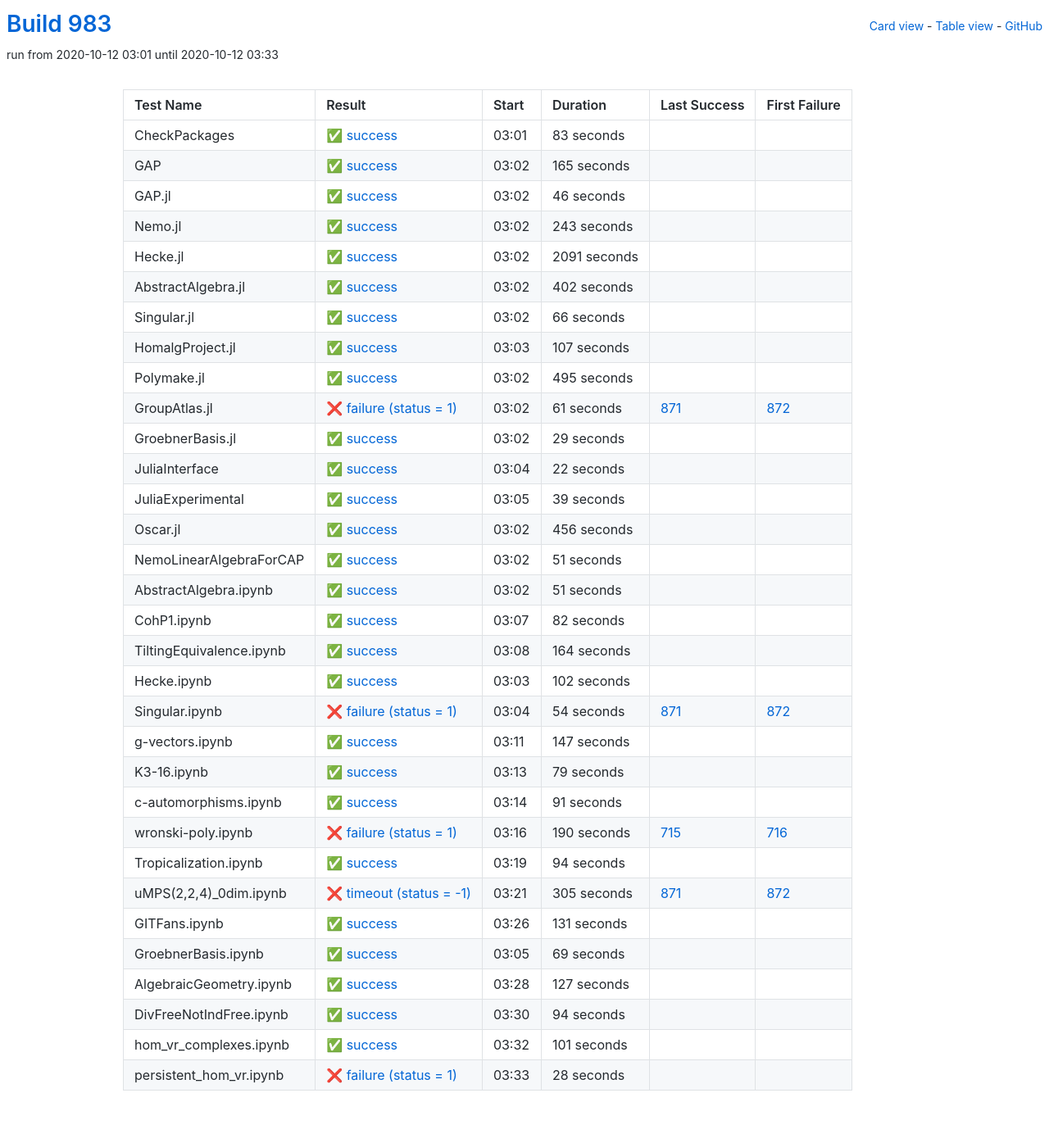
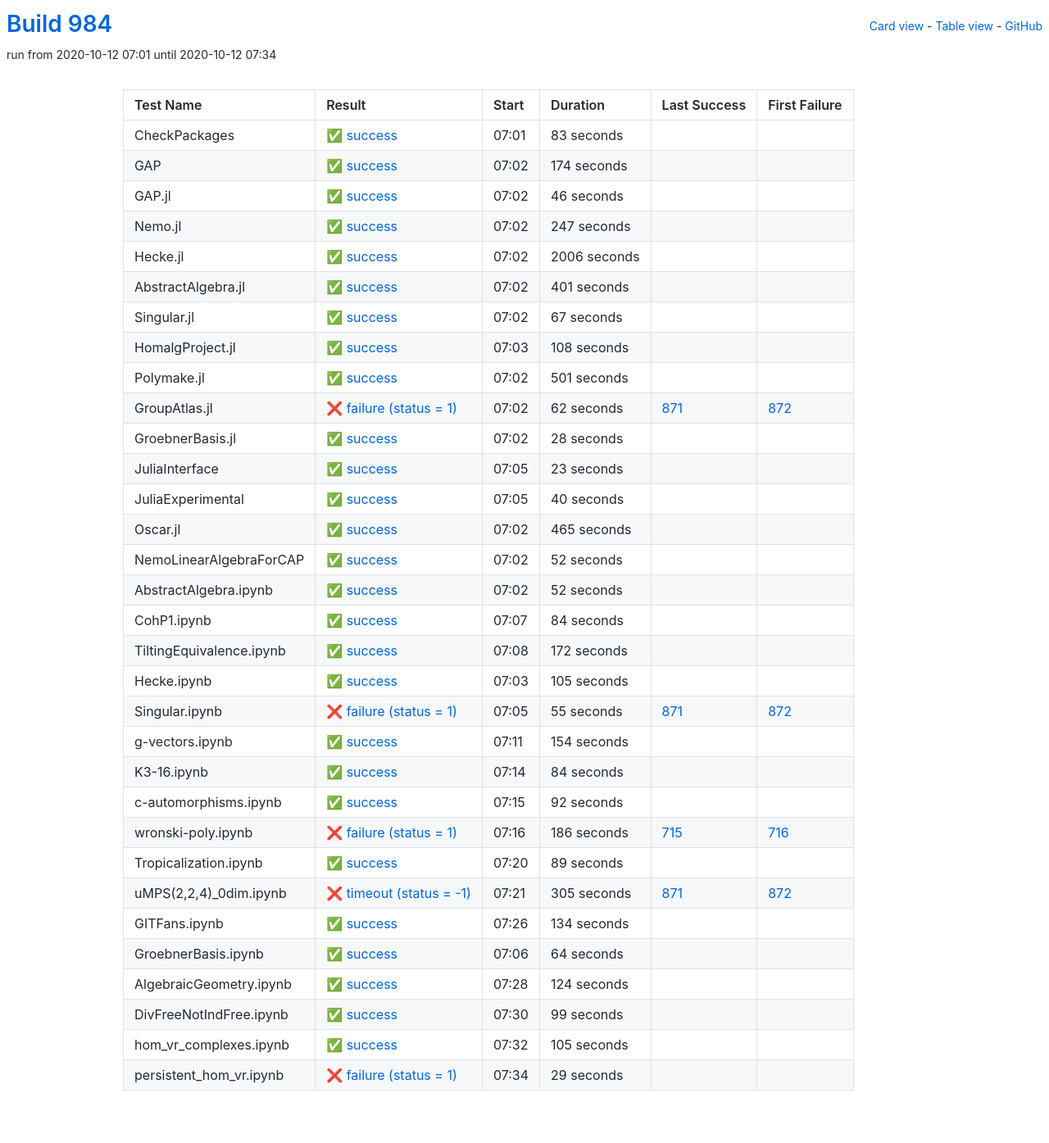
Before and after one commit to oscar-system/oscar-ci-status-stable, a Jekyll site: the page built from table.html, in a window 1280 px wide. Shown: the whole page at 82% size. Built offline with Jekyll 4.4.1, drawn with Linux system fonts in a browser that asks for light colours.

Commit message:
Build #984

```diff
--- a/_data/ci.yml
+++ b/_data/ci.yml
@@ -1,6 +1,6 @@
 ---
-build: 983
-build_url: https://oscarci.mathematik.uni-kl.de/job/oscar-stable/983/
+build: 984
+build_url: https://oscarci.mathematik.uni-kl.de/job/oscar-stable/984/
 job: oscar-stable
 organization: oscar-system
 repo: oscar-ci-status-stable
@@ -8,8 +8,8 @@ repourl: https://github.com/oscar-system/oscar-ci-status-stable
 tests:
 - name: CheckPackages
   id: checkpackages
-  log: https://oscarci.mathematik.uni-kl.de/job/oscar-stable/983/artifact/logs/build-983/CheckPackages.log
-  start: 2020-10-12 03:01
+  log: https://oscarci.mathematik.uni-kl.de/job/oscar-stable/984/artifact/logs/build-984/CheckPackages.log
+  start: 2020-10-12 07:01
   success: true
   exitcode: 0
   status: success
@@ -20,20 +20,20 @@ tests:
   first_failure_url:
 - name: GAP
   id: gap
-  log: https://oscarci.mathematik.uni-kl.de/job/oscar-stable/983/artifact/logs/build-983/GAP.log
-  start: 2020-10-12 03:02
+  log: https://oscarci.mathematik.uni-kl.de/job/oscar-stable/984/artifact/logs/build-984/GAP.log
+  start: 2020-10-12 07:02
   success: true
   exitcode: 0
   status: success
-  duration: 165
+  duration: 174
   last_success: false
   last_success_url:
   first_failure: false
   first_failure_url:
 - name: GAP.jl
   id: gap-jl
-  log: https://oscarci.mathematik.uni-kl.de/job/oscar-stable/983/artifact/logs/build-983/GAP.jl.log
-  start: 2020-10-12 03:02
+  log: https://oscarci.mathematik.uni-kl.de/job/oscar-stable/984/artifact/logs/build-984/GAP.jl.log
+  start: 2020-10-12 07:02
   success: true
   exitcode: 0
   status: success
@@ -44,272 +44,272 @@ tests:
   first_failure_url:
 - name: Nemo.jl
   id: nemo-jl
-  log: https://oscarci.mathematik.uni-kl.de/job/oscar-stable/983/artifact/logs/build-983/Nemo.jl.log
-  start: 2020-10-12 03:02
+  log: https://oscarci.mathematik.uni-kl.de/job/oscar-stable/984/artifact/logs/build-984/Nemo.jl.log
+  start: 2020-10-12 07:02
   success: true
   exitcode: 0
   status: success
-  duration: 243
+  duration: 247
   last_success: false
   last_success_url:
   first_failure: false
   first_failure_url:
 - name: Hecke.jl
   id: hecke-jl
-  log: https://oscarci.mathematik.uni-kl.de/job/oscar-stable/983/artifact/logs/build-983/Hecke.jl.log
-  start: 2020-10-12 03:02
+  log: https://oscarci.mathematik.uni-kl.de/job/oscar-stable/984/artifact/logs/build-984/Hecke.jl.log
+  start: 2020-10-12 07:02
   success: true
   exitcode: 0
   status: success
-  duration: 2091
+  duration: 2006
   last_success: false
   last_success_url:
   first_failure: false
   first_failure_url:
 - name: AbstractAlgebra.jl
   id: abstractalgebra-jl
-  log: https://oscarci.mathematik.uni-kl.de/job/oscar-stable/983/artifact/logs/build-983/AbstractAlgebra.jl.log
-  start: 2020-10-12 03:02
+  log: https://oscarci.mathematik.uni-kl.de/job/oscar-stable/984/artifact/logs/build-984/AbstractAlgebra.jl.log
+  start: 2020-10-12 07:02
   success: true
   exitcode: 0
   status: success
-  duration: 402
+  duration: 401
   last_success: false
   last_success_url:
   first_failure: false
   first_failure_url:
 - name: Singular.jl
   id: singular-jl
-  log: https://oscarci.mathematik.uni-kl.de/job/oscar-stable/983/artifact/logs/build-983/Singular.jl.log
-  start: 2020-10-12 03:02
+  log: https://oscarci.mathematik.uni-kl.de/job/oscar-stable/984/artifact/logs/build-984/Singular.jl.log
+  start: 2020-10-12 07:02
   success: true
   exitcode: 0
   status: success
-  duration: 66
+  duration: 67
   last_success: false
   last_success_url:
   first_failure: false
   first_failure_url:
 - name: HomalgProject.jl
   id: homalgproject-jl
-  log: https://oscarci.mathematik.uni-kl.de/job/oscar-stable/983/artifact/logs/build-983/HomalgProject.jl.log
-  start: 2020-10-12 03:03
+  log: https://oscarci.mathematik.uni-kl.de/job/oscar-stable/984/artifact/logs/build-984/HomalgProject.jl.log
+  start: 2020-10-12 07:03
   success: true
   exitcode: 0
   status: success
-  duration: 107
+  duration: 108
   last_success: false
   last_success_url:
   first_failure: false
   first_failure_url:
 - name: Polymake.jl
   id: polymake-jl
-  log: https://oscarci.mathematik.uni-kl.de/job/oscar-stable/983/artifact/logs/build-983/Polymake.jl.log
-  start: 2020-10-12 03:02
+  log: https://oscarci.mathematik.uni-kl.de/job/oscar-stable/984/artifact/logs/build-984/Polymake.jl.log
+  start: 2020-10-12 07:02
   success: true
   exitcode: 0
   status: success
-  duration: 495
+  duration: 501
   last_success: false
   last_success_url:
   first_failure: false
   first_failure_url:
 - name: GroupAtlas.jl
   id: groupatlas-jl
-  log: https://oscarci.mathematik.uni-kl.de/job/oscar-stable/983/artifact/logs/build-983/GroupAtlas.jl.log
-  start: 2020-10-12 03:02
+  log: https://oscarci.mathematik.uni-kl.de/job/oscar-stable/984/artifact/logs/build-984/GroupAtlas.jl.log
+  start: 2020-10-12 07:02
   success: false
   exitcode: 1
   status: failure
-  duration: 61
+  duration: 62
   last_success: 871
   last_success_url: https://oscarci.mathematik.uni-kl.de/job/oscar-stable/871/
   first_failure: 872
   first_failure_url: https://oscarci.mathematik.uni-kl.de/job/oscar-stable/872/
 - name: GroebnerBasis.jl
   id: groebnerbasis-jl
-  log: https://oscarci.mathematik.uni-kl.de/job/oscar-stable/983/artifact/logs/build-983/GroebnerBasis.jl.log
-  start: 2020-10-12 03:02
+  log: https://oscarci.mathematik.uni-kl.de/job/oscar-stable/984/artifact/logs/build-984/GroebnerBasis.jl.log
+  start: 2020-10-12 07:02
   success: true
   exitcode: 0
   status: success
-  duration: 29
+  duration: 28
   last_success: false
   last_success_url:
   first_failure: false
   first_failure_url:
 - name: JuliaInterface
   id: juliainterface
-  log: https://oscarci.mathematik.uni-kl.de/job/oscar-stable/983/artifact/logs/build-983/JuliaInterface.log
-  start: 2020-10-12 03:04
+  log: https://oscarci.mathematik.uni-kl.de/job/oscar-stable/984/artifact/logs/build-984/JuliaInterface.log
+  start: 2020-10-12 07:05
   success: true
   exitcode: 0
   status: success
-  duration: 22
+  duration: 23
   last_success: false
   last_success_url:
   first_failure: false
   first_failure_url:
 - name: JuliaExperimental
   id: juliaexperimental
-  log: https://oscarci.mathematik.uni-kl.de/job/oscar-stable/983/artifact/logs/build-983/JuliaExperimental.log
-  start: 2020-10-12 03:05
+  log: https://oscarci.mathematik.uni-kl.de/job/oscar-stable/984/artifact/logs/build-984/JuliaExperimental.log
+  start: 2020-10-12 07:05
   success: true
   exitcode: 0
   status: success
-  duration: 39
+  duration: 40
   last_success: false
   last_success_url:
   first_failure: false
   first_failure_url:
 - name: Oscar.jl
   id: oscar-jl
-  log: https://oscarci.mathematik.uni-kl.de/job/oscar-stable/983/artifact/logs/build-983/Oscar.jl.log
-  start: 2020-10-12 03:02
+  log: https://oscarci.mathematik.uni-kl.de/job/oscar-stable/984/artifact/logs/build-984/Oscar.jl.log
+  start: 2020-10-12 07:02
   success: true
   exitcode: 0
   status: success
-  duration: 456
+  duration: 465
   last_success: false
   last_success_url:
   first_failure: false
   first_failure_url:
 - name: NemoLinearAlgebraForCAP
   id: nemolinearalgebraforcap
-  log: https://oscarci.mathematik.uni-kl.de/job/oscar-stable/983/artifact/logs/build-983/NemoLinearAlgebraForCAP.log
-  start: 2020-10-12 03:02
+  log: https://oscarci.mathematik.uni-kl.de/job/oscar-stable/984/artifact/logs/build-984/NemoLinearAlgebraForCAP.log
+  start: 2020-10-12 07:02
   success: true
   exitcode: 0
   status: success
-  duration: 51
+  duration: 52
   last_success: false
   last_success_url:
   first_failure: false
   first_failure_url:
 - name: AbstractAlgebra.ipynb
   id: abstractalgebra-ipynb
-  log: https://oscarci.mathematik.uni-kl.de/job/oscar-stable/983/artifact/logs/build-983/AbstractAlgebra.ipynb.log
-  start: 2020-10-12 03:02
+  log: https://oscarci.mathematik.uni-kl.de/job/oscar-stable/984/artifact/logs/build-984/AbstractAlgebra.ipynb.log
+  start: 2020-10-12 07:02
   success: true
   exitcode: 0
   status: success
-  duration: 51
+  duration: 52
   last_success: false
   last_success_url:
   first_failure: false
   first_failure_url:
 - name: CohP1.ipynb
   id: cohp1-ipynb
-  log: https://oscarci.mathematik.uni-kl.de/job/oscar-stable/983/artifact/logs/build-983/CohP1.ipynb.log
-  start: 2020-10-12 03:07
+  log: https://oscarci.mathematik.uni-kl.de/job/oscar-stable/984/artifact/logs/build-984/CohP1.ipynb.log
+  start: 2020-10-12 07:07
   success: true
   exitcode: 0
   status: success
-  duration: 82
+  duration: 84
   last_success: false
   last_success_url:
   first_failure: false
   first_failure_url:
 - name: TiltingEquivalence.ipynb
   id: tiltingequivalence-ipynb
-  log: https://oscarci.mathematik.uni-kl.de/job/oscar-stable/983/artifact/logs/build-983/TiltingEquivalence.ipynb.log
-  start: 2020-10-12 03:08
+  log: https://oscarci.mathematik.uni-kl.de/job/oscar-stable/984/artifact/logs/build-984/TiltingEquivalence.ipynb.log
+  start: 2020-10-12 07:08
   success: true
   exitcode: 0
   status: success
-  duration: 164
+  duration: 172
   last_success: false
   last_success_url:
   first_failure: false
   first_failure_url:
 - name: Hecke.ipynb
   id: hecke-ipynb
-  log: https://oscarci.mathematik.uni-kl.de/job/oscar-stable/983/artifact/logs/build-983/Hecke.ipynb.log
-  start: 2020-10-12 03:03
+  log: https://oscarci.mathematik.uni-kl.de/job/oscar-stable/984/artifact/logs/build-984/Hecke.ipynb.log
+  start: 2020-10-12 07:03
   success: true
   exitcode: 0
   status: success
-  duration: 102
+  duration: 105
   last_success: false
   last_success_url:
   first_failure: false
   first_failure_url:
 - name: Singular.ipynb
   id: singular-ipynb
-  log: https://oscarci.mathematik.uni-kl.de/job/oscar-stable/983/artifact/logs/build-983/Singular.ipynb.log
-  start: 2020-10-12 03:04
+  log: https://oscarci.mathematik.uni-kl.de/job/oscar-stable/984/artifact/logs/build-984/Singular.ipynb.log
+  start: 2020-10-12 07:05
   success: false
   exitcode: 1
   status: failure
-  duration: 54
+  duration: 55
   last_success: 871
   last_success_url: https://oscarci.mathematik.uni-kl.de/job/oscar-stable/871/
   first_failure: 872
   first_failure_url: https://oscarci.mathematik.uni-kl.de/job/oscar-stable/872/
 - name: g-vectors.ipynb
   id: g-vectors-ipynb
-  log: https://oscarci.mathematik.uni-kl.de/job/oscar-stable/983/artifact/logs/build-983/g-vectors.ipynb.log
-  start: 2020-10-12 03:11
+  log: https://oscarci.mathematik.uni-kl.de/job/oscar-stable/984/artifact/logs/build-984/g-vectors.ipynb.log
+  start: 2020-10-12 07:11
   success: true
   exitcode: 0
   status: success
-  duration: 147
+  duration: 154
   last_success: false
   last_success_url:
   first_failure: false
   first_failure_url:
 - name: K3-16.ipynb
   id: k3-16-ipynb
-  log: https://oscarci.mathematik.uni-kl.de/job/oscar-stable/983/artifact/logs/build-983/K3-16.ipynb.log
-  start: 2020-10-12 03:13
+  log: https://oscarci.mathematik.uni-kl.de/job/oscar-stable/984/artifact/logs/build-984/K3-16.ipynb.log
+  start: 2020-10-12 07:14
   success: true
   exitcode: 0
   status: success
-  duration: 79
+  duration: 84
   last_success: false
   last_success_url:
   first_failure: false
   first_failure_url:
 - name: c-automorphisms.ipynb
   id: c-automorphisms-ipynb
-  log: https://oscarci.mathematik.uni-kl.de/job/oscar-stable/983/artifact/logs/build-983/c-automorphisms.ipynb.log
-  start: 2020-10-12 03:14
+  log: https://oscarci.mathematik.uni-kl.de/job/oscar-stable/984/artifact/logs/build-984/c-automorphisms.ipynb.log
+  start: 2020-10-12 07:15
   success: true
   exitcode: 0
   status: success
-  duration: 91
+  duration: 92
   last_success: false
   last_success_url:
   first_failure: false
   first_failure_url:
 - name: wronski-poly.ipynb
   id: wronski-poly-ipynb
-  log: https://oscarci.mathematik.uni-kl.de/job/oscar-stable/983/artifact/logs/build-983/wronski-poly.ipynb.log
-  start: 2020-10-12 03:16
+  log: https://oscarci.mathematik.uni-kl.de/job/oscar-stable/984/artifact/logs/build-984/wronski-poly.ipynb.log
+  start: 2020-10-12 07:16
   success: false
   exitcode: 1
   status: failure
-  duration: 190
+  duration: 186
   last_success: 715
   last_success_url: https://oscarci.mathematik.uni-kl.de/job/oscar-stable/715/
   first_failure: 716
   first_failure_url: https://oscarci.mathematik.uni-kl.de/job/oscar-stable/716/
 - name: Tropicalization.ipynb
   id: tropicalization-ipynb
-  log: https://oscarci.mathematik.uni-kl.de/job/oscar-stable/983/artifact/logs/build-983/Tropicalization.ipynb.log
-  start: 2020-10-12 03:19
+  log: https://oscarci.mathematik.uni-kl.de/job/oscar-stable/984/artifact/logs/build-984/Tropicalization.ipynb.log
+  start: 2020-10-12 07:20
   success: true
   exitcode: 0
   status: success
-  duration: 94
+  duration: 89
   last_success: false
   last_success_url:
   first_failure: false
   first_failure_url:
 - name: uMPS(2,2,4)_0dim.ipynb
   id: umps-2-2-4-0dim-ipynb
-  log: https://oscarci.mathematik.uni-kl.de/job/oscar-stable/983/artifact/logs/build-983/uMPS-2-2-4-_0dim.ipynb.log
-  start: 2020-10-12 03:21
+  log: https://oscarci.mathematik.uni-kl.de/job/oscar-stable/984/artifact/logs/build-984/uMPS-2-2-4-_0dim.ipynb.log
+  start: 2020-10-12 07:21
   success: false
   exitcode: -1
   status: timeout
@@ -320,72 +320,72 @@ tests:
   first_failure_url: https://oscarci.mathematik.uni-kl.de/job/oscar-stable/872/
 - name: GITFans.ipynb
   id: gitfans-ipynb
-  log: https://oscarci.mathematik.uni-kl.de/job/oscar-stable/983/artifact/logs/build-983/GITFans.ipynb.log
-  start: 2020-10-12 03:26
+  log: https://oscarci.mathematik.uni-kl.de/job/oscar-stable/984/artifact/logs/build-984/GITFans.ipynb.log
+  start: 2020-10-12 07:26
   success: true
   exitcode: 0
   status: success
-  duration: 131
+  duration: 134
   last_success: false
   last_success_url:
   first_failure: false
   first_failure_url:
 - name: GroebnerBasis.ipynb
   id: groebnerbasis-ipynb
-  log: https://oscarci.mathematik.uni-kl.de/job/oscar-stable/983/artifact/logs/build-983/GroebnerBasis.ipynb.log
-  start: 2020-10-12 03:05
+  log: https://oscarci.mathematik.uni-kl.de/job/oscar-stable/984/artifact/logs/build-984/GroebnerBasis.ipynb.log
+  start: 2020-10-12 07:06
   success: true
   exitcode: 0
   status: success
-  duration: 69
+  duration: 64
   last_success: false
   last_success_url:
   first_failure: false
   first_failure_url:
 - name: AlgebraicGeometry.ipynb
   id: algebraicgeometry-ipynb
-  log: https://oscarci.mathematik.uni-kl.de/job/oscar-stable/983/artifact/logs/build-983/AlgebraicGeometry.ipynb.log
-  start: 2020-10-12 03:28
+  log: https://oscarci.mathematik.uni-kl.de/job/oscar-stable/984/artifact/logs/build-984/AlgebraicGeometry.ipynb.log
+  start: 2020-10-12 07:28
   success: true
   exitcode: 0
   status: success
-  duration: 127
+  duration: 124
   last_success: false
   last_success_url:
   first_failure: false
   first_failure_url:
 - name: DivFreeNotIndFree.ipynb
   id: divfreenotindfree-ipynb
-  log: https://oscarci.mathematik.uni-kl.de/job/oscar-stable/983/artifact/logs/build-983/DivFreeNotIndFree.ipynb.log
-  start: 2020-10-12 03:30
+  log: https://oscarci.mathematik.uni-kl.de/job/oscar-stable/984/artifact/logs/build-984/DivFreeNotIndFree.ipynb.log
+  start: 2020-10-12 07:30
   success: true
   exitcode: 0
   status: success
-  duration: 94
+  duration: 99
   last_success: false
   last_success_url:
   first_failure: false
   first_failure_url:
 - name: hom_vr_complexes.ipynb
   id: hom-vr-complexes-ipynb
-  log: https://oscarci.mathematik.uni-kl.de/job/oscar-stable/983/artifact/logs/build-983/hom_vr_complexes.ipynb.log
-  start: 2020-10-12 03:32
+  log: https://oscarci.mathematik.uni-kl.de/job/oscar-stable/984/artifact/logs/build-984/hom_vr_complexes.ipynb.log
+  start: 2020-10-12 07:32
   success: true
   exitcode: 0
   status: success
-  duration: 101
+  duration: 105
   last_success: false
   last_success_url:
   first_failure: false
   first_failure_url:
 - name: persistent_hom_vr.ipynb
   id: persistent-hom-vr-ipynb
-  log: https://oscarci.mathematik.uni-kl.de/job/oscar-stable/983/artifact/logs/build-983/persistent_hom_vr.ipynb.log
-  start: 2020-10-12 03:33
+  log: https://oscarci.mathematik.uni-kl.de/job/oscar-stable/984/artifact/logs/build-984/persistent_hom_vr.ipynb.log
+  start: 2020-10-12 07:34
   success: false
   exitcode: 1
   status: failure
-  duration: 28
+  duration: 29
   last_success: false
   last_success_url:
   first_failure: false
```
Also changed, not shown: README.md.
